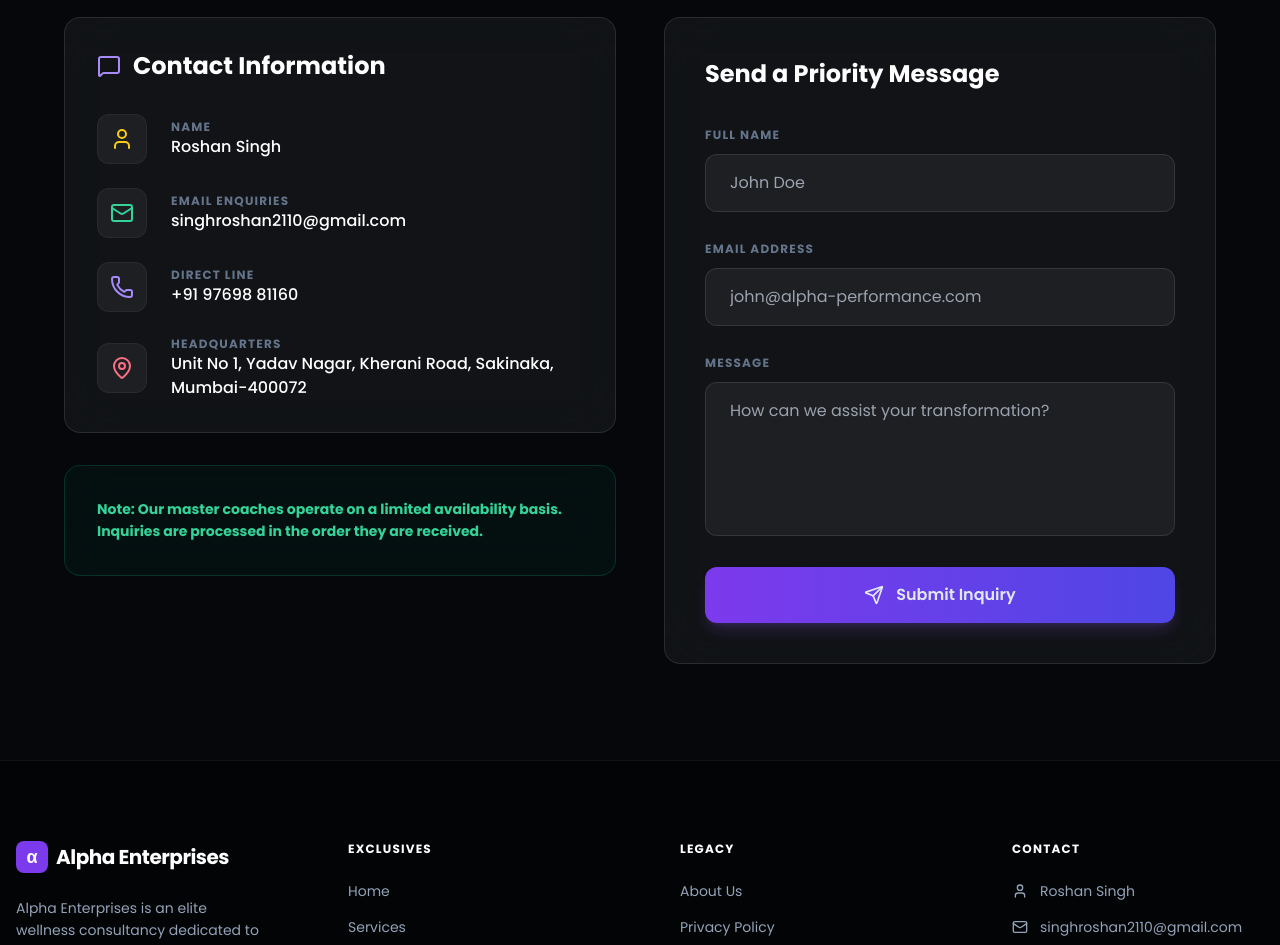
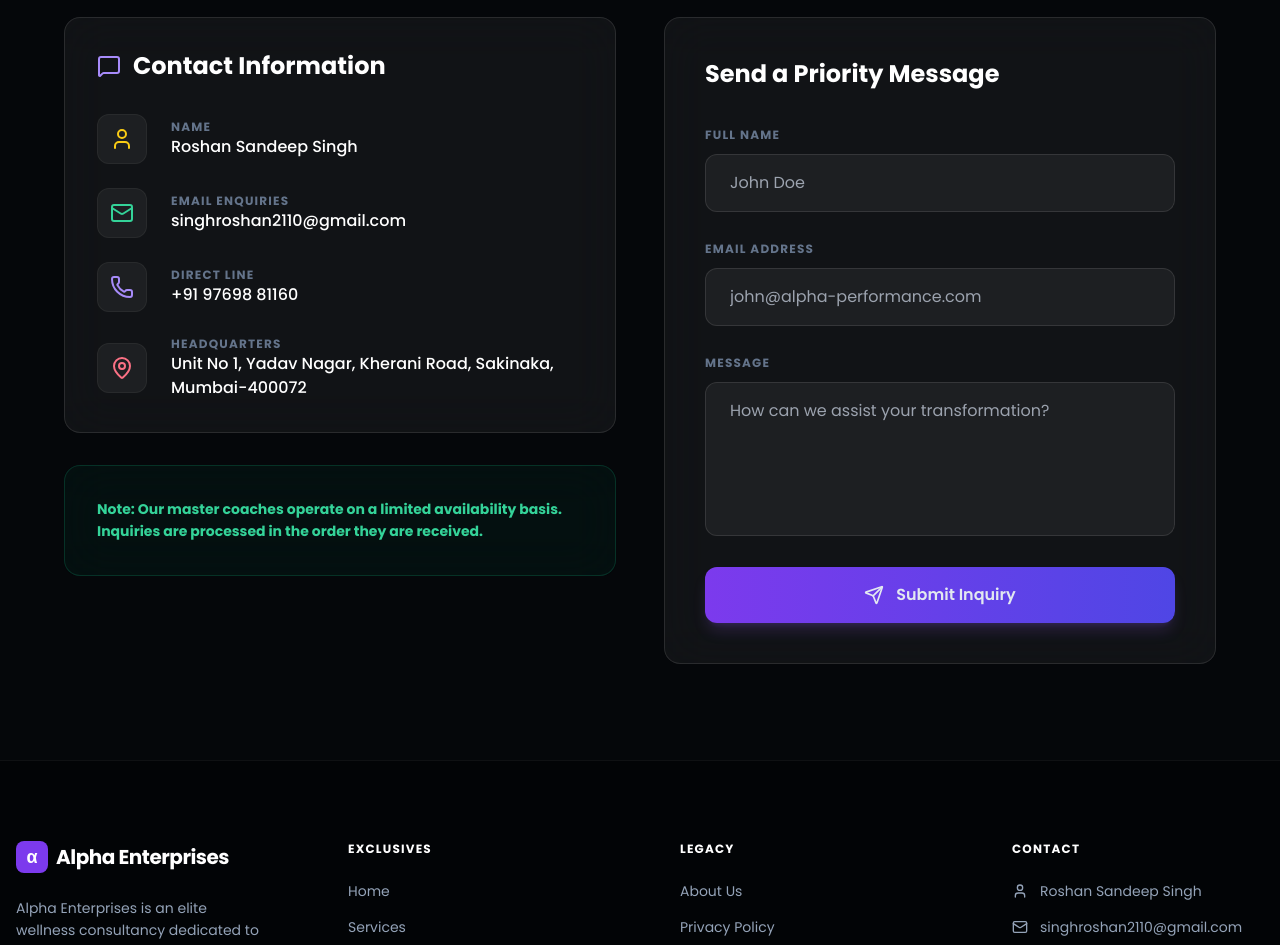
Before and after one commit to pranavvwhoo/alpha_enterprises, a Next.js app: page /contact in a window 1280 px wide. Shown: the part 320-1265 px from the top of the page. Built offline with nearby package versions, Linux system fonts and the light colour scheme.

Commit message:
Bugs Solved

```diff
--- a/app/contact/page.tsx
+++ b/app/contact/page.tsx
@@ -56,7 +56,7 @@ export default function Contact() {
                   </div>
                   <div>
                     <p className="text-xs text-slate-500 uppercase font-black tracking-widest">Name</p>
-                    <p className="text-white font-medium">Roshan Singh</p>
+                    <p className="text-white font-medium">Roshan Sandeep Singh</p>
                   </div>
                 </div>
 
--- a/components/Footer.tsx
+++ b/components/Footer.tsx
@@ -51,7 +51,7 @@ export default function Footer() {
             <ul className="space-y-4 text-sm">
               <li className="flex items-center gap-3">
                 <User className="w-4 h-4" />
-                <span>Roshan Singh</span>
+                <span>Roshan Sandeep Singh</span>
               </li>
               <li className="flex items-center gap-3">
                 <Mail className="w-4 h-4" />
```
